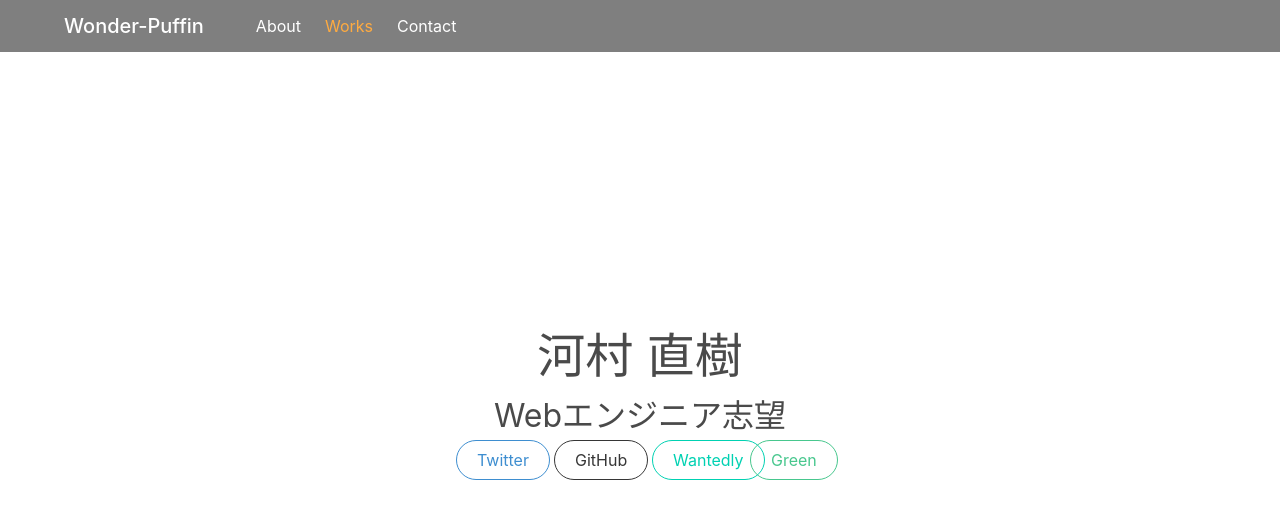
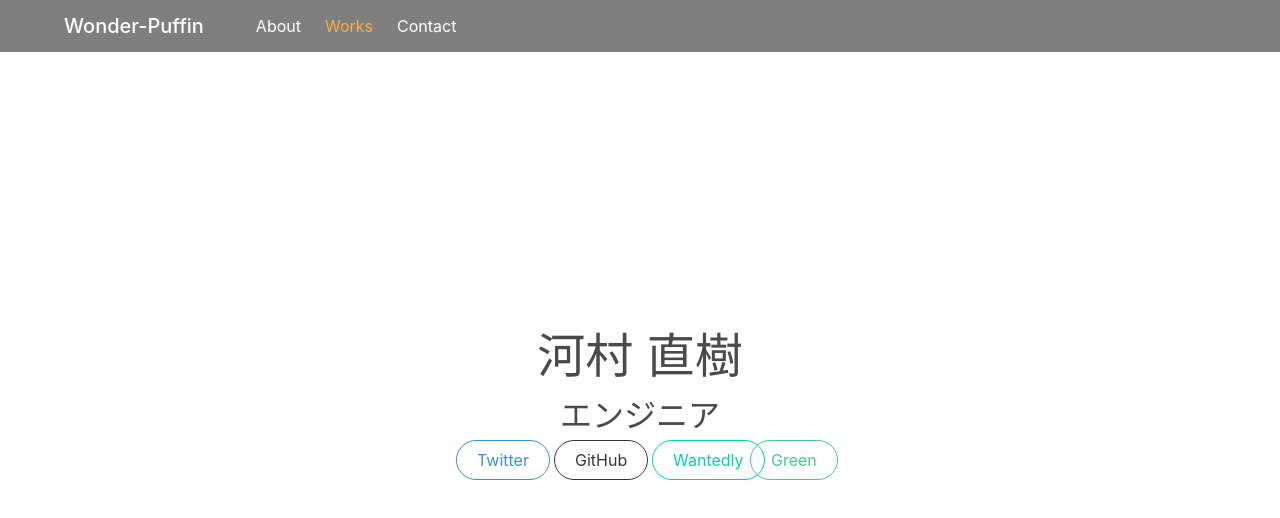
Before and after one commit to iwonder118/portfolio, a Gatsby site: page / in a window 1280 px wide. Built offline with nearby package versions, Linux system fonts and the light colour scheme; Gatsby itself is replaced by a stand-in of ours.

Commit message:
文言修正

```diff
--- a/src/pages/index.js
+++ b/src/pages/index.js
@@ -10,7 +10,7 @@ const IndexPage = () => (
       <div className="hero-body has-text-centered">
         <div className="container">
           <h1 className="is-size-1">河村 直樹</h1>
-          <h2 className="is-size-3">Webエンジニア志望</h2>
+          <h2 className="is-size-3">エンジニア</h2>
           <div className="columns">
             <div className="column is-1 is-offset-4">
               <a className="button is-rounded is-info is-outlined" href="https://twitter.com/I_wonder16">
```
